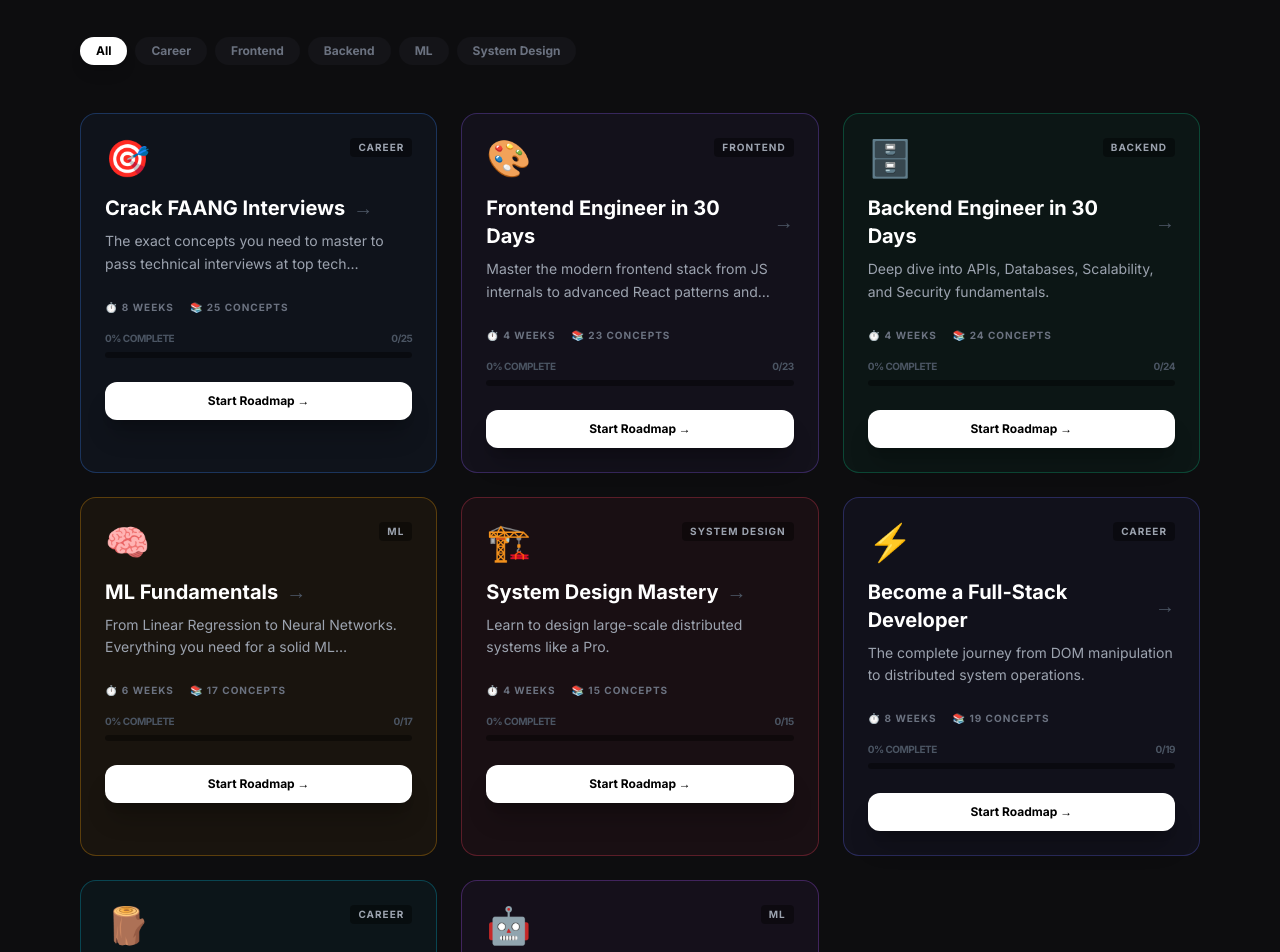
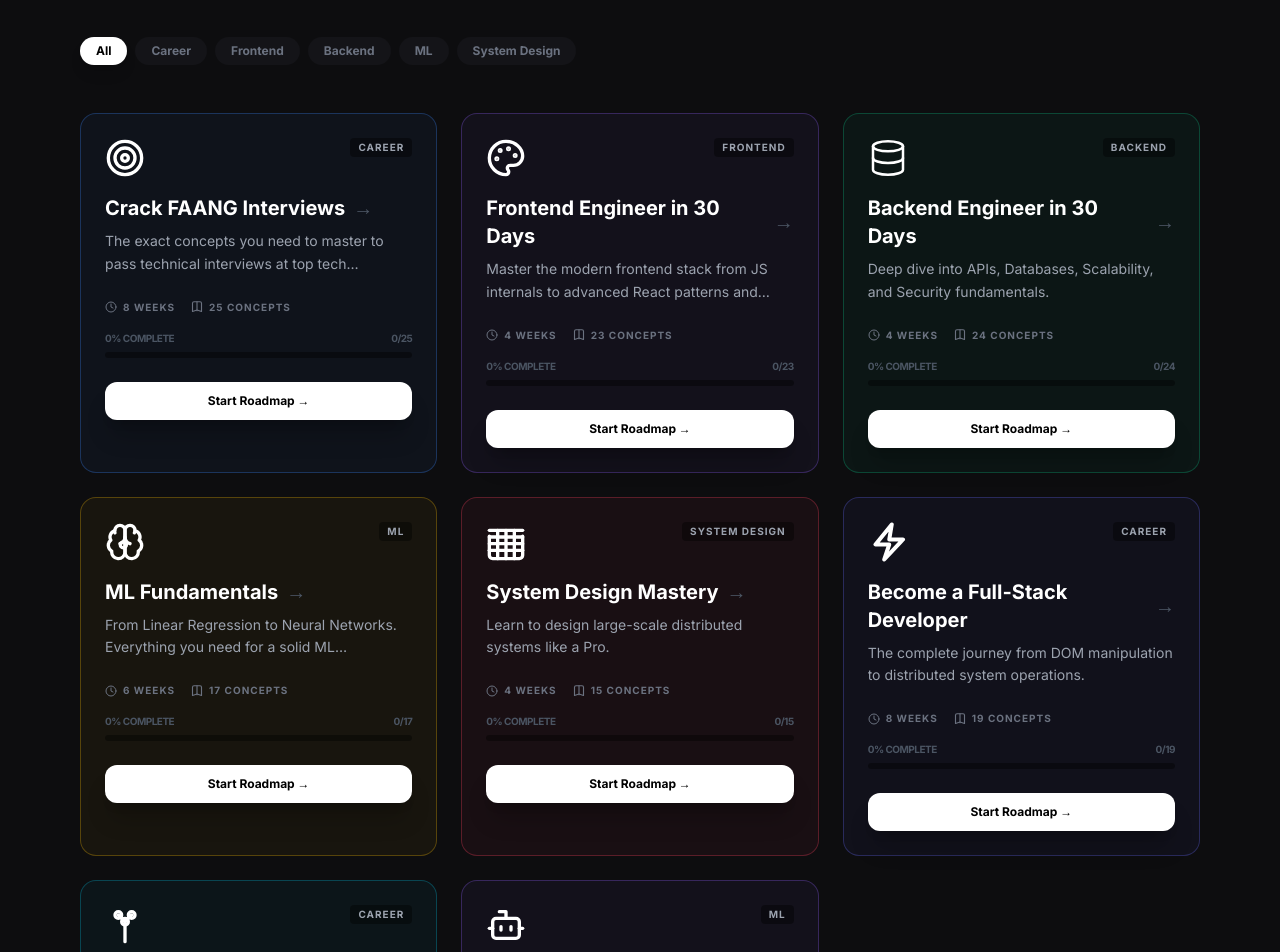
Before and after one commit to EmmanuelEkundayo/Learning-Platform, a React (Vite) app: page /roadmaps in a window 1280 px wide. Shown: the part 220-1172 px from the top of the page. Built offline with nearby package versions, Linux system fonts and the light colour scheme.

Commit message:
UI: Complete transition from emojis to SVG icons and unify color palette

```diff
--- a/src/components/exercises/FillInBlank.jsx
+++ b/src/components/exercises/FillInBlank.jsx
@@ -7,6 +7,7 @@
   getPyodideStatus,
   subscribePyodideStatus,
 } from '../../utils/pyodide.js'
+import { LightbulbIcon, FrownIcon, MehIcon, SmileIcon } from '../ui/Icons.jsx'
 
 // ─── static term-matching fallback ────────────────────────────────────────────
 
@@ -348,7 +349,7 @@
                 key={`static-${i}`}
                 className={`flex gap-2 px-3 py-2.5 rounded bg-surface-700 border-l-2 ${hintAccent} text-sm text-gray-300 leading-snug`}
               >
-                <span className="shrink-0">💡</span>
+                <span className="shrink-0 pt-0.5"><LightbulbIcon className="w-4 h-4 text-yellow-400" /></span>
                 {hint}
               </div>
             ))}
@@ -409,9 +410,9 @@
           >
             <span className="text-xs text-gray-400">How solid does this feel?</span>
             {[
-              { level: 1, label: 'Shaky',        emoji: '😕' },
-              { level: 2, label: 'Getting there', emoji: '😐' },
-              { level: 3, label: 'Got it',        emoji: '💪' },
+              { level: 1, label: 'Shaky',        emoji: <FrownIcon className="w-3.5 h-3.5 text-red-400" /> },
+              { level: 2, label: 'Getting there', emoji: <MehIcon className="w-3.5 h-3.5 text-yellow-400" /> },
+              { level: 3, label: 'Got it',        emoji: <SmileIcon className="w-3.5 h-3.5 text-green-400" /> },
             ].map(({ level, label, emoji }) => (
               <button
                 key={level}
--- a/src/components/ui/Icons.jsx
+++ b/src/components/ui/Icons.jsx
@@ -358,8 +358,139 @@
     </svg>
   )
 }
+// ── New Icons (Replacing Emojis) ──────────────────────────────────────────────
+
+export function TargetIcon({ className = 'w-4 h-4' }) {
+  return (
+    <svg className={className} viewBox="0 0 24 24" fill="none" stroke="currentColor" strokeWidth="2" strokeLinecap="round" strokeLinejoin="round">
+      <circle cx="12" cy="12" r="10" />
+      <circle cx="12" cy="12" r="6" />
+      <circle cx="12" cy="12" r="2" />
+    </svg>
+  )
+}
+
+export function PaletteIcon({ className = 'w-4 h-4' }) {
+  return (
+    <svg className={className} viewBox="0 0 24 24" fill="none" stroke="currentColor" strokeWidth="2" strokeLinecap="round" strokeLinejoin="round">
+      <circle cx="13.5" cy="6.5" r=".5" fill="currentColor" />
+      <circle cx="17.5" cy="10.5" r=".5" fill="currentColor" />
+      <circle cx="8.5" cy="7.5" r=".5" fill="currentColor" />
+      <circle cx="6.5" cy="12.5" r=".5" fill="currentColor" />
+      <path d="M12 2C6.5 2 2 6.5 2 12s4.5 10 10 10c.926 0 1.648-.746 1.648-1.688 0-.437-.18-.835-.437-1.125-.29-.289-.438-.652-.438-1.125a1.64 1.64 0 011.668-1.668h1.996c3.051 0 5.555-2.503 5.555-5.554C21.965 6.012 17.461 2 12 2z" />
+    </svg>
+  )
+}
+
+export function BrainIcon({ className = 'w-4 h-4' }) {
+  return (
+    <svg className={className} viewBox="0 0 24 24" fill="none" stroke="currentColor" strokeWidth="2" strokeLinecap="round" strokeLinejoin="round">
+      <path d="M12 5a3 3 0 10-5.997.125 4 4 0 00-2.526 5.77 4 4 0 00.556 6.588A4 4 0 1012 18Z" />
+      <path d="M12 5a3 3 0 115.997.125 4 4 0 012.526 5.77 4 4 0 01-.556 6.588A4 4 0 1112 18Z" />
+      <path d="M15 13a4.5 4.5 0 01-3-4 4.5 4.5 0 01-3 4" />
+      <path d="M17.599 6.5a3 3 0 00.399-1.375" />
+      <path d="M6.002 6.5a3 3 0 01-.399-1.375" />
+      <path d="M11.83 12.08a1.8 1.8 0 11-1.66 0" />
+    </svg>
+  )
+}
+
+export function ConstructionIcon({ className = 'w-4 h-4' }) {
+  return (
+    <svg className={className} viewBox="0 0 24 24" fill="none" stroke="currentColor" strokeWidth="2" strokeLinecap="round" strokeLinejoin="round">
+      <path d="M22 8.5V20a2 2 0 0 1-2 2H4a2 2 0 0 1-2-2V8.5" />
+      <path d="M2 5h20" />
+      <path d="M12 22V5" />
+      <path d="M17 5v17" />
+      <path d="M7 5v17" />
+      <path d="M2 13h20" />
+      <path d="M2 17h20" />
+      <path d="M2 9h20" />
+    </svg>
+  )
+}
+
+export function TreeIcon({ className = 'w-4 h-4' }) {
+  return (
+    <svg className={className} viewBox="0 0 24 24" fill="none" stroke="currentColor" strokeWidth="2" strokeLinecap="round" strokeLinejoin="round">
+      <path d="M12 10v12" />
+      <circle cx="12" cy="10" r="2" />
+      <path d="M12 10l-4-4" />
+      <circle cx="8" cy="6" r="2" />
+      <path d="M12 10l4-4" />
+      <circle cx="16" cy="6" r="2" />
+    </svg>
+  )
+}
+
+export function RobotIcon({ className = 'w-4 h-4' }) {
+  return (
+    <svg className={className} viewBox="0 0 24 24" fill="none" stroke="currentColor" strokeWidth="2" strokeLinecap="round" strokeLinejoin="round">
+      <path d="M12 8V4H8" />
+      <rect x="4" y="8" width="16" height="12" rx="2" />
+      <path d="M2 14h2" />
+      <path d="M20 14h2" />
+      <path d="M15 13v2" />
+      <path d="M9 13v2" />
+    </svg>
+  )
+}
+
+export function ClockIcon({ className = 'w-4 h-4' }) {
+  return (
+    <svg className={className} viewBox="0 0 24 24" fill="none" stroke="currentColor" strokeWidth="2" strokeLinecap="round" strokeLinejoin="round">
+      <circle cx="12" cy="12" r="10" />
+      <polyline points="12 6 12 12 16 14" />
+    </svg>
+  )
+}
+
+export function GraduationIcon({ className = 'w-4 h-4' }) {
+  return (
+    <svg className={className} viewBox="0 0 24 24" fill="none" stroke="currentColor" strokeWidth="2" strokeLinecap="round" strokeLinejoin="round">
+      <path d="M22 10v6M2 10l10-5 10 5-10 5z" />
+      <path d="M6 12v5c3 3 9 3 12 0v-5" />
+    </svg>
+  )
+}
+
+export function ImageIcon({ className = 'w-4 h-4' }) {
+  return (
+    <svg className={className} viewBox="0 0 24 24" fill="none" stroke="currentColor" strokeWidth="2" strokeLinecap="round" strokeLinejoin="round">
+      <rect x="3" y="3" width="18" height="18" rx="2" ry="2" />
+      <circle cx="8.5" cy="8.5" r="1.5" />
+      <polyline points="21 15 16 10 5 21" />
+    </svg>
+  )
+}
+
+export function PartyIcon({ className = 'w-4 h-4' }) {
+  return (
+    <svg className={className} viewBox="0 0 24 24" fill="none" stroke="currentColor" strokeWidth="2" strokeLinecap="round" strokeLinejoin="round">
+      <path d="M5.8 11.3 2 22l10.7-3.8" />
+      <path d="M4 3h.01M22 8h.01M15 2h.01M22 20h.01" />
+      <path d="M22 2l-2.24.75a2.9 2.9 0 0 0-1.96 3.12v0c.1.86-.57 1.63-1.45 1.63h-3.8c-.86 0-1.6.6-1.76 1.44L10 11M7.5 14.5l-1.4 1.4" />
+      <path d="M14.5 7.5L13.1 8.9" />
+    </svg>
+  )
+}
 
 // ── Inline use helpers ────────────────────────────────────────────────────────
+
+/** Map roadmap id -> icon component */
+export function RoadmapIcon({ id, className }) {
+  const map = {
+    'faang-interviews':         <TargetIcon       className={className} />,
+    'frontend-engineer-30days': <PaletteIcon      className={className} />,
+    'backend-engineer-30days':  <DatabaseIcon     className={className} />,
+    'ml-fundamentals':          <BrainIcon        className={className} />,
+    'system-design-mastery':    <ConstructionIcon className={className} />,
+    'fullstack-developer':      <ZapIcon          className={className} />,
+    'data-structures-mastery':  <TreeIcon         className={className} />,
+    'ai-engineer':              <RobotIcon        className={className} />,
+  }
+  return map[id] ?? <MapIcon className={className} />
+}
 
 /** Map cheatsheet id -> icon component */
 export function SheetIcon({ id, className }) {
@@ -395,3 +526,47 @@
   }
   return map[id] ?? <BookIcon className={className} />
 }
+
+export function LinkIcon({ className = 'w-4 h-4' }) {
+  return (
+    <svg className={className} viewBox="0 0 24 24" fill="none" stroke="currentColor" strokeWidth="2" strokeLinecap="round" strokeLinejoin="round">
+      <path d="M10 13a5 5 0 0 0 7.54.54l3-3a5 5 0 0 0-7.07-7.07l-1.72 1.71" />
+      <path d="M14 11a5 5 0 0 0-7.54-.54l-3 3a5 5 0 0 0 7.07 7.07l1.71-1.71" />
+    </svg>
+  )
+}
+
+
+
+export function FrownIcon({ className = 'w-4 h-4' }) {
+  return (
+    <svg className={className} viewBox="0 0 24 24" fill="none" stroke="currentColor" strokeWidth="2" strokeLinecap="round" strokeLinejoin="round">
+      <circle cx="12" cy="12" r="10" />
+      <path d="M16 16s-1.5-2-4-2-4 2-4 2" />
+      <line x1="9" y1="9" x2="9.01" y2="9" />
+      <line x1="15" y1="9" x2="15.01" y2="9" />
+    </svg>
+  )
+}
+
+export function MehIcon({ className = 'w-4 h-4' }) {
+  return (
+    <svg className={className} viewBox="0 0 24 24" fill="none" stroke="currentColor" strokeWidth="2" strokeLinecap="round" strokeLinejoin="round">
+      <circle cx="12" cy="12" r="10" />
+      <line x1="8" y1="15" x2="16" y2="15" />
+      <line x1="9" y1="9" x2="9.01" y2="9" />
+      <line x1="15" y1="9" x2="15.01" y2="9" />
+    </svg>
+  )
+}
+
+export function SmileIcon({ className = 'w-4 h-4' }) {
+  return (
+    <svg className={className} viewBox="0 0 24 24" fill="none" stroke="currentColor" strokeWidth="2" strokeLinecap="round" strokeLinejoin="round">
+      <circle cx="12" cy="12" r="10" />
+      <path d="M8 14s1.5 2 4 2 4-2 4-2" />
+      <line x1="9" y1="9" x2="9.01" y2="9" />
+      <line x1="15" y1="9" x2="15.01" y2="9" />
+    </svg>
+  )
+}
--- a/src/components/ui/Layout.jsx
+++ b/src/components/ui/Layout.jsx
@@ -8,7 +8,7 @@
 import { motion, AnimatePresence } from 'framer-motion'
 import {
   GridIcon, CodeIcon, MapIcon, BookIcon, RefreshIcon,
-  ZapIcon, EditIcon, TrophyIcon, AwardIcon, MessageIcon,
+  ZapIcon, EditIcon, TrophyIcon, AwardIcon, MessageIcon, PartyIcon
 } from './Icons.jsx'
 
 // ─── Navigation structure ─────────────────────────────────────────────────────
@@ -87,7 +87,7 @@
     toast((t) => (
       <div className="flex flex-col gap-3 p-1">
         <div className="space-y-1">
-          <p className="font-bold text-sm text-white">You've completed 10 concepts! 🎉</p>
+          <p className="flex items-center gap-1.5 font-bold text-sm text-white">You've completed 10 concepts! <PartyIcon className="w-4 h-4 text-yellow-400" /></p>
           <p className="text-xs text-gray-400">Join the public leaderboard to track your rank.</p>
         </div>
         <div className="flex gap-2">
--- a/src/data/roadmaps/index.js
+++ b/src/data/roadmaps/index.js
@@ -8,7 +8,6 @@
     difficulty: "advanced",
     category: "Career",
     color: "blue",
-    icon: "🎯",
     phases: [
       {
         id: "faang-p1",
@@ -49,7 +48,6 @@
     difficulty: "intermediate",
     category: "Frontend",
     color: "violet",
-    icon: "🎨",
     phases: [
       {
         id: "fe-p1",
@@ -90,7 +88,6 @@
     difficulty: "intermediate",
     category: "Backend",
     color: "emerald",
-    icon: "🗄️",
     phases: [
       {
         id: "be-p1",
@@ -130,8 +127,7 @@
     estimated_weeks: 6,
     difficulty: "intermediate",
     category: "ML",
-    color: "amber",
-    icon: "🧠",
+    color: "yellow",
     phases: [
       {
         id: "ml-p1",
@@ -165,7 +161,6 @@
     difficulty: "advanced",
     category: "System Design",
     color: "rose",
-    icon: "🏗️",
     phases: [
       {
         id: "sd-p1",
@@ -199,7 +194,6 @@
     difficulty: "intermediate",
     category: "Career",
     color: "indigo",
-    icon: "⚡",
     phases: [
       {
         id: "fs-p1",
@@ -240,7 +234,6 @@
     difficulty: "advanced",
     category: "Career",
     color: "cyan",
-    icon: "🪵",
     phases: [
       {
         id: "ds-p1",
@@ -280,8 +273,7 @@
     estimated_weeks: 6,
     difficulty: "advanced",
     category: "ML",
-    color: "purple",
-    icon: "🤖",
+    color: "violet",
     phases: [
       {
         id: "ai-p1",
--- a/src/pages/Concept.jsx
+++ b/src/pages/Concept.jsx
@@ -22,6 +22,7 @@
 import FillInBlank       from '../components/exercises/FillInBlank.jsx'
 import { complexityColor } from '../utils/complexity.js'
 import { useNotesStore } from '../store/notesStore.js'
+import { ImageIcon, LinkIcon } from '../components/ui/Icons.jsx'
 
 
 // ─── viz registry ──────────────────────────────────────────────────────────────
@@ -409,13 +410,13 @@
               onClick={() => generateShareCard(cardRef.current, concept.slug)}
               className="w-full px-4 py-2.5 text-sm text-left text-gray-200 hover:bg-surface-700 transition-colors flex items-center gap-2"
             >
-              <span>🖼️</span> Download Card
+              <ImageIcon className="w-4 h-4" /> Download Card
             </button>
             <button
               onClick={handleCopy}
               className="w-full px-4 py-2.5 text-sm text-left text-gray-200 hover:bg-surface-700 transition-colors flex items-center gap-2"
             >
-              <span>🔗</span> Copy Link
+              <LinkIcon className="w-4 h-4" /> Copy Link
             </button>
             <button
               onClick={handleXShare}
--- a/src/pages/Home.jsx
+++ b/src/pages/Home.jsx
@@ -9,6 +9,7 @@
 import { searchAll } from '../utils/search.js'
 import { getDailyConcept, isDailyHidden, hideDailyForToday } from '../utils/dailyConcept.js'
 import NameModal from '../components/ui/NameModal.jsx'
+import { FlameIcon } from '../components/ui/Icons.jsx'
 
 // ─── domain chip styles (shared across search dropdown + concept rows) ───────
 const DOMAIN_CHIP = {
@@ -772,7 +773,7 @@
       animate={{ scale: 1, opacity: 1 }}
       className="flex items-center gap-2 bg-gradient-to-r from-orange-500/10 to-transparent border border-orange-500/20 px-3 py-1 rounded-full"
     >
-      <span className="text-sm">🔥</span>
+      <span className="flex items-center justify-center"><FlameIcon className="w-4 h-4 text-orange-400" /></span>
       <span className="text-[10px] font-black text-orange-400 uppercase tracking-widest">
         {streak.count} day streak
       </span>
--- a/src/pages/Roadmaps.jsx
+++ b/src/pages/Roadmaps.jsx
@@ -3,6 +3,7 @@
 import { motion, AnimatePresence } from 'framer-motion'
 import roadmaps from '../data/roadmaps/index.js'
 import { useProgressStore } from '../store/progressStore.js'
+import { RoadmapIcon, ClockIcon, BookIcon } from '../components/ui/Icons.jsx'
 
 export default function Roadmaps() {
   const [filter, setFilter] = useState('All')
@@ -59,22 +60,22 @@
     blue:    'border-blue-500/30 hover:border-blue-500 bg-blue-500/5',
     violet:  'border-violet-500/30 hover:border-violet-500 bg-violet-500/5',
     emerald: 'border-emerald-500/30 hover:border-emerald-500 bg-emerald-500/5',
-    amber:   'border-amber-500/30 hover:border-amber-500 bg-amber-500/5',
+    yellow:  'border-yellow-500/30 hover:border-yellow-500 bg-yellow-500/5',
     rose:    'border-rose-500/30 hover:border-rose-500 bg-rose-500/5',
     indigo:  'border-indigo-500/30 hover:border-indigo-500 bg-indigo-500/5',
     cyan:    'border-cyan-500/30 hover:border-cyan-500 bg-cyan-500/5',
-    purple:  'border-purple-500/30 hover:border-purple-500 bg-purple-500/5',
+    orange:  'border-orange-500/30 hover:border-orange-500 bg-orange-500/5',
   }
 
   const ACCENTS = {
     blue:    'bg-blue-500',
     violet:  'bg-violet-500',
     emerald: 'bg-emerald-500',
-    amber:   'bg-amber-500',
+    yellow:  'bg-yellow-500',
     rose:    'bg-rose-500',
     indigo:  'bg-indigo-500',
     cyan:    'bg-cyan-500',
-    purple:  'bg-purple-500',
+    orange:  'bg-orange-500',
   }
 
   return (
@@ -90,7 +91,7 @@
         className={`group block h-full p-6 rounded-2xl border transition-all duration-300 ${COLORS[roadmap.color] || 'border-surface-700 bg-surface-800'}`}
       >
         <div className="flex justify-between items-start mb-4">
-          <div className="text-4xl">{roadmap.icon}</div>
+          <RoadmapIcon id={roadmap.id} className="w-10 h-10 text-white" />
           <div className={`px-2 py-0.5 rounded text-[10px] font-black uppercase tracking-widest bg-black/40 text-gray-400 group-hover:text-white transition-colors`}>
             {roadmap.category}
           </div>
@@ -108,8 +109,8 @@
 
         <div className="mt-auto space-y-4">
           <div className="flex items-center gap-4 text-[10px] font-bold text-gray-500 uppercase tracking-widest">
-            <span className="flex items-center gap-1">⏱️ {roadmap.estimated_weeks} weeks</span>
-            <span className="flex items-center gap-1">📚 {roadmap.phases.reduce((acc, p) => acc + p.concepts.length, 0)} concepts</span>
+            <span className="flex items-center gap-1.5"><ClockIcon className="w-3 h-3" /> {roadmap.estimated_weeks} weeks</span>
+            <span className="flex items-center gap-1.5"><BookIcon className="w-3 h-3" /> {roadmap.phases.reduce((acc, p) => acc + p.concepts.length, 0)} concepts</span>
           </div>
 
           {/* Progress Mini Bar */}
```
Also changed, not shown: src/pages/Leaderboard.jsx (+8 -2 lines), src/pages/Roadmap.jsx (+17 -6 lines).
